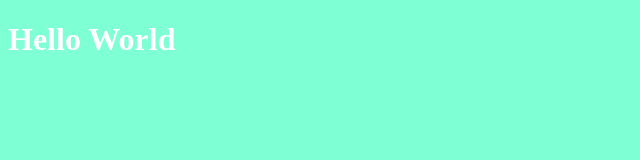
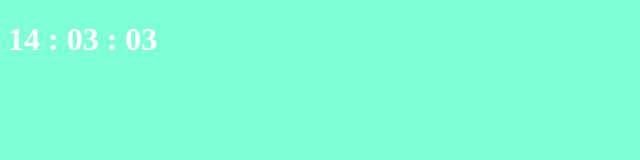
Before and after one commit to GisangLee/MomentumJS, a plain HTML site: page index.html in a window 1280 px wide. Shown: the whole page, without its empty margins (0-640 px from the left). Drawn offline with Linux system fonts and the light colour scheme.

Commit message:
clock.js

```diff
--- a/clock.js
+++ b/clock.js
@@ -0,0 +1,19 @@
+const clockContainer = document.querySelector(".js-clock");
+const clockTitle = clockContainer.querySelector("h1");
+
+function getTime() {
+  const date = new Date();
+  const hours = date.getHours();
+  const minutes = date.getMinutes();
+  const seconds = date.getSeconds();
+  clockTitle.innerText = `${hours < 10 ? `0${hours}` : hours} : ${
+    minutes < 10 ? `0${minutes}` : minutes
+  } : ${seconds < 10 ? `0${seconds}` : seconds}`;
+}
+
+function init() {
+  getTime();
+  setInterval(getTime, 1000);
+}
+
+init();
--- a/index.html
+++ b/index.html
@@ -6,7 +6,9 @@
     <link rel="stylesheet" href="index.css" />
   </head>
   <body>
-    <h1 id="title" class="btn">Hello World</h1>
+    <div class="js-clock">
+      <h1>00:00</h1>
+    </div>
     <script src="index.js"></script>
     <script src="clock.js"></script>
   </body>
```
